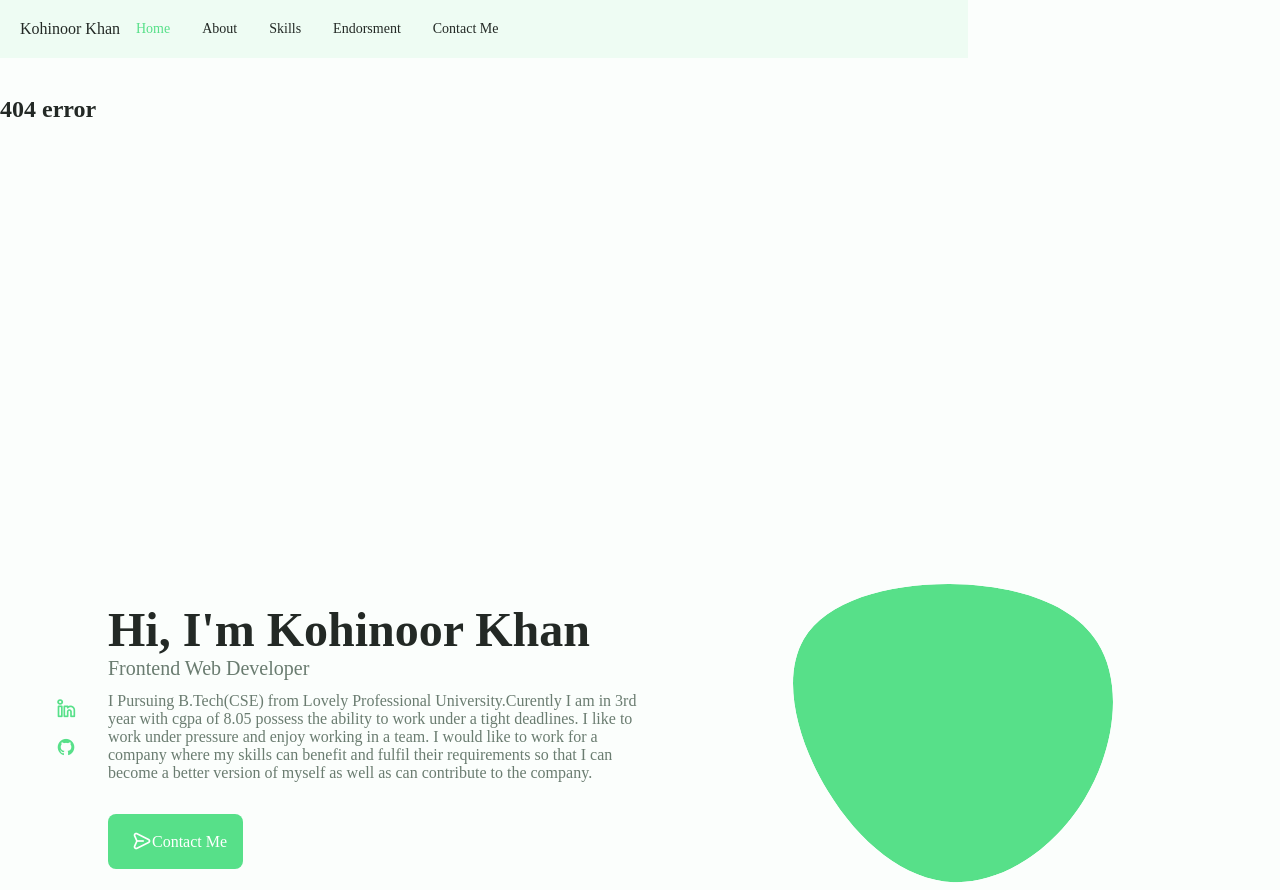
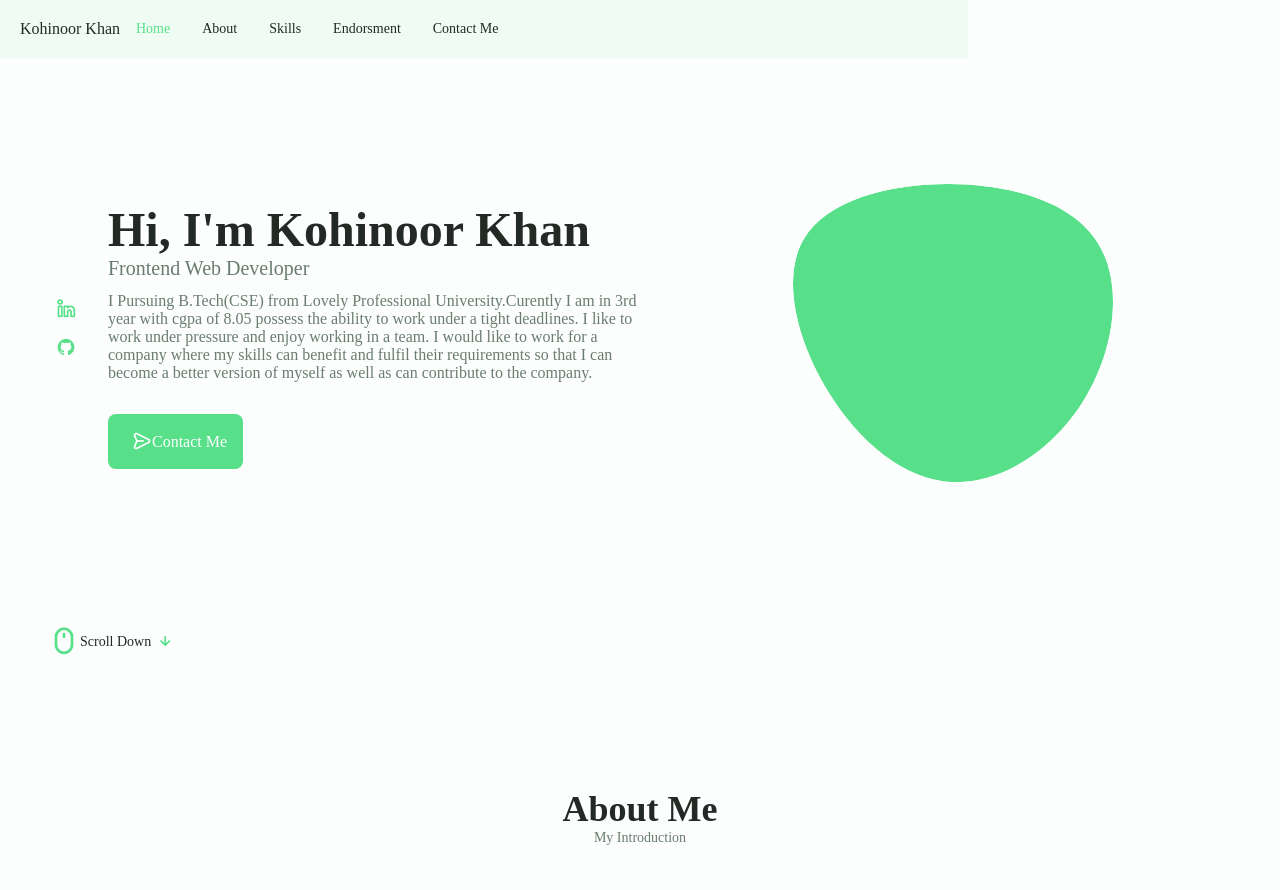
Before and after one commit to kohi6118/Portfolio, a plain HTML site: page index.html in a window 1280 px wide. Shown: the top 890 px of the page. Drawn offline with nearby package versions, Linux system fonts and the light colour scheme.

Commit message:
changes are made

```diff
--- a/index.html
+++ b/index.html
@@ -71,9 +71,6 @@
         </nav>
     </header>
     <main class="main">
-      <section class="error section" id="error"style="width:400px;height:400px;">
-        <h1>404 error</h1>
-      </section>
 <section class="home section" id="home">
         <div class="home_container conatiner grid">
             <div class="home_content grid">
```
